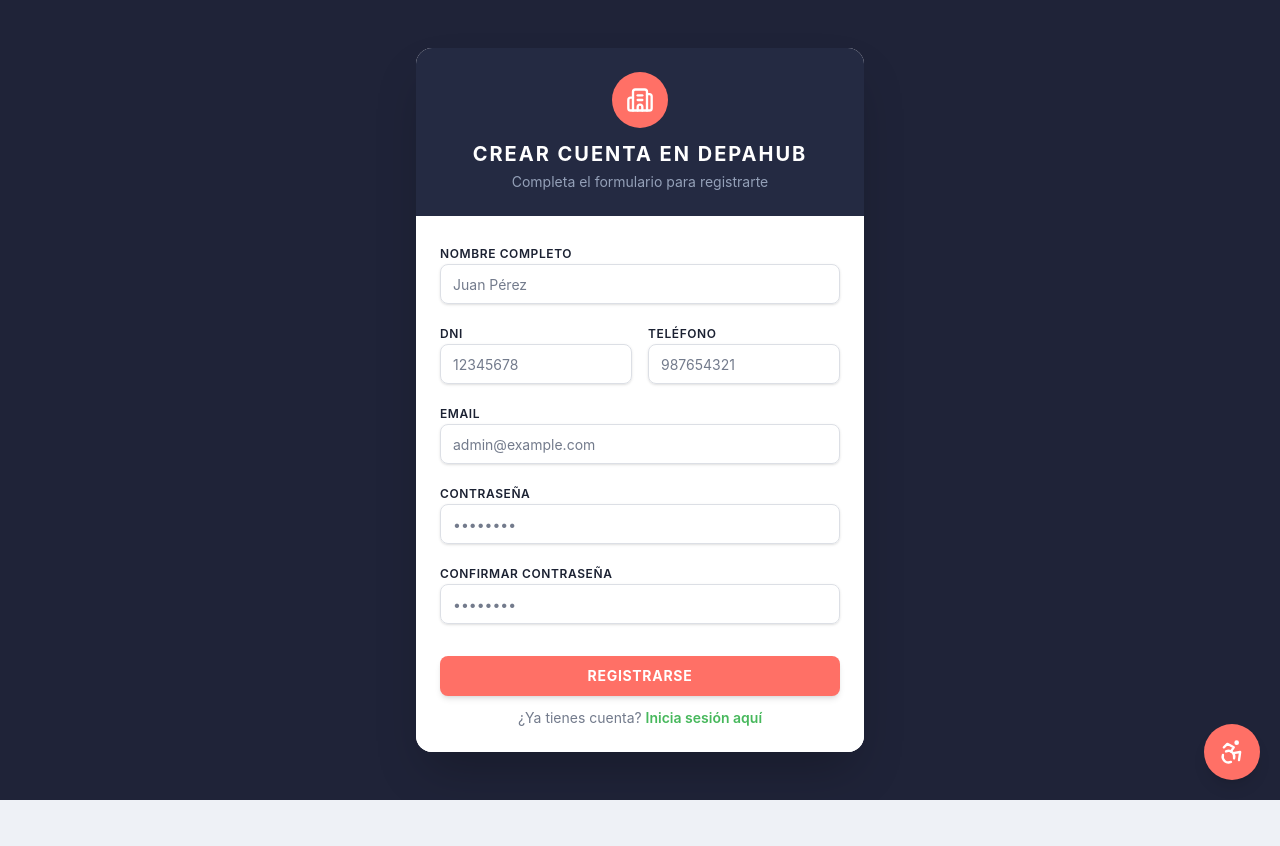
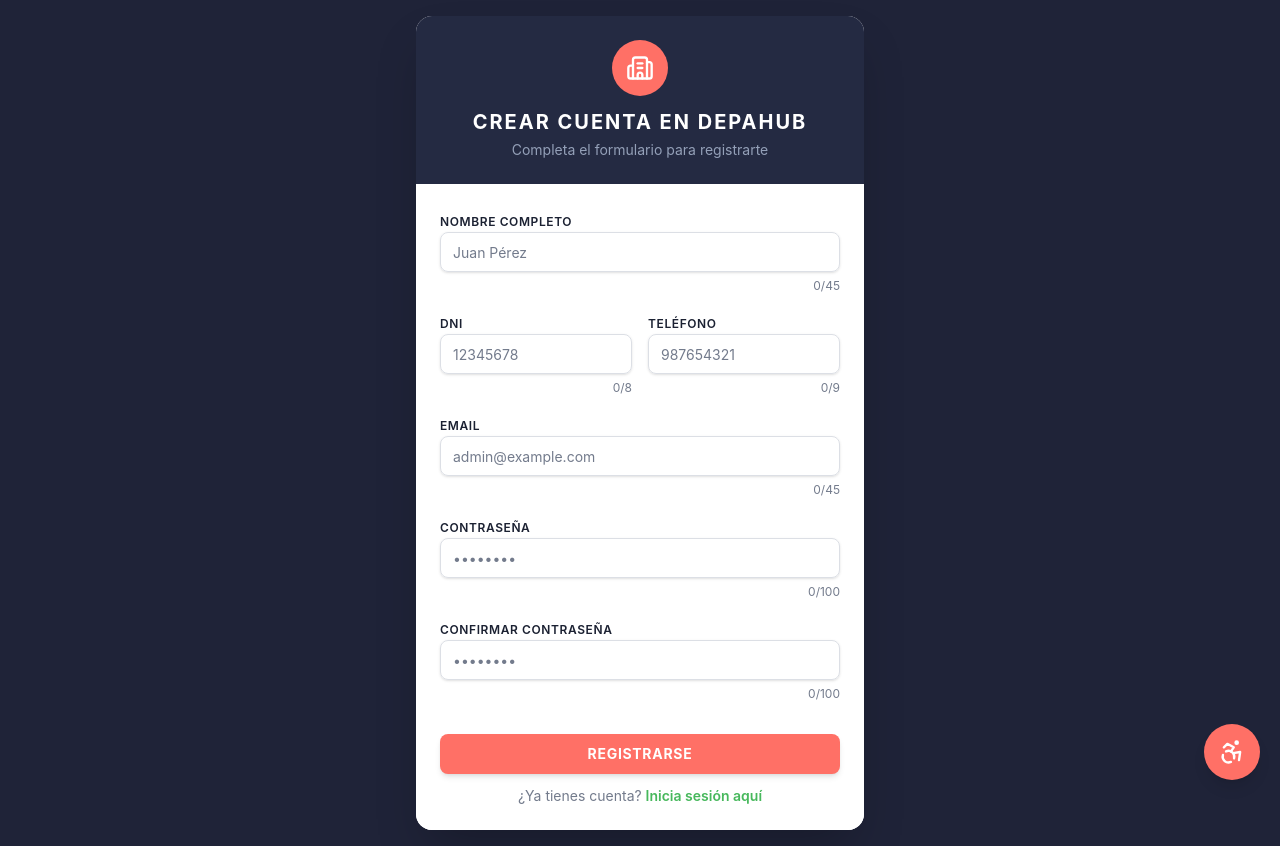
Before and after one commit to HenryDiAmped/depahub-frontend, a Next.js app: page /register in a window 1280 px wide. Before the commit the page ends 800 px from the top, so only its background shows below. Built offline with nearby package versions, Linux system fonts and the light colour scheme.

Commit message:
feat: Mostrar limite de caracteres en los inputs

```diff
--- a/app/dashboard/contratos/page.tsx
+++ b/app/dashboard/contratos/page.tsx
@@ -39,6 +39,7 @@
 import type { Contrato, Inquilino } from "@/lib/types";
 import { toast } from "@/hooks/use-toast";
 import { errorHandlers } from "@/lib/error-handler";
+import { CharacterCounter } from "@/components/ui/character-counter";
 
 export default function ContratosPage() {
   const { admin } = useAuth();
@@ -459,6 +460,7 @@
                     placeholder="Ej: Pago mensual, mantenimiento incluido..."
                     className="rounded-lg mt-1"
                   />
+                  <CharacterCounter value={formData.condiciones} limit={200} />
                 </div>
               </div>
               <DialogFooter className="mt-6 gap-2">
--- a/app/dashboard/cuentas/page.tsx
+++ b/app/dashboard/cuentas/page.tsx
@@ -34,6 +34,7 @@
 import type { Cuenta, Inquilino } from "@/lib/types";
 import { toast } from "@/hooks/use-toast";
 import { errorHandlers } from "@/lib/error-handler";
+import { CharacterCounter } from "@/components/ui/character-counter";
 
 export default function CuentasPage() {
   const { admin } = useAuth();
@@ -260,6 +261,7 @@
                     required
                     className="h-10 rounded-lg mt-1"
                   />
+                  <CharacterCounter value={formData.concepto} limit={45} />
                 </div>
                 <div>
                   <Label className="text-xs font-semibold uppercase tracking-wider">
--- a/app/dashboard/inquilinos/page.tsx
+++ b/app/dashboard/inquilinos/page.tsx
@@ -38,6 +38,7 @@
 import type { Inquilino, Inmueble, EstadoInquilino } from "@/lib/types";
 import { toast } from "@/hooks/use-toast";
 import { errorHandlers } from "@/lib/error-handler";
+import { CharacterCounter } from "@/components/ui/character-counter";
 
 export default function InquilinosPage() {
   const { admin } = useAuth();
@@ -283,6 +284,7 @@
                     required
                     className="h-10 rounded-lg mt-1"
                   />
+                  <CharacterCounter value={formData.nombreCompleto} limit={45} />
                 </div>
                 <div>
                   <Label className="text-xs font-semibold uppercase tracking-wider">
@@ -297,6 +299,7 @@
                     required
                     className="h-10 rounded-lg mt-1"
                   />
+                  <CharacterCounter value={formData.dni} limit={8} />
                 </div>
                 <div>
                   <Label className="text-xs font-semibold uppercase tracking-wider">
@@ -311,6 +314,7 @@
                     required
                     className="h-10 rounded-lg mt-1"
                   />
+                  <CharacterCounter value={formData.telefono} limit={9} />
                 </div>
                 <div>
                   <Label className="text-xs font-semibold uppercase tracking-wider">
@@ -326,6 +330,7 @@
                     placeholder="correo@ejemplo.com"
                     className="h-10 rounded-lg mt-1"
                   />
+                  <CharacterCounter value={formData.email} limit={45} />
                 </div>
                 <div>
                   <Label className="text-xs font-semibold uppercase tracking-wider">
--- a/app/dashboard/propiedades/[id]/page.tsx
+++ b/app/dashboard/propiedades/[id]/page.tsx
@@ -33,6 +33,7 @@
 import type { Propiedad, Inmueble, EstadoInmueble, Inquilino } from "@/lib/types";
 import { toast } from "@/hooks/use-toast";
 import { errorHandlers } from "@/lib/error-handler";
+import { CharacterCounter } from "@/components/ui/character-counter";
 
 export default function PropiedadDetallePage() {
   const params = useParams();
@@ -243,6 +244,7 @@
                     required
                     className="h-10 rounded-lg mt-1"
                   />
+                  <CharacterCounter value={formData.nombre} limit={45} />
                 </div>
                 <div className="grid grid-cols-2 gap-4">
                   <div>
@@ -311,6 +313,7 @@
                     }
                     className="rounded-lg mt-1"
                   />
+                  <CharacterCounter value={formData.descripcion} limit={255} />
                 </div>
               </div>
               <DialogFooter className="mt-6 gap-2">
--- a/app/dashboard/propiedades/page.tsx
+++ b/app/dashboard/propiedades/page.tsx
@@ -27,6 +27,7 @@
 import type { Propiedad } from "@/lib/types";
 import { toast } from "@/hooks/use-toast";
 import { errorHandlers } from "@/lib/error-handler";
+import { CharacterCounter } from "@/components/ui/character-counter";
 
 // ── Constantes de color del sistema de diseño ──────────────────────────────
 const NAV_BG = "hsl(229,29%,20%)";
@@ -217,6 +218,7 @@
                     required
                     className="h-10 rounded-lg mt-1"
                   />
+                  <CharacterCounter value={formData.nombre} limit={45} />
                 </div>
                 <div>
                   <Label className="text-xs font-semibold uppercase tracking-wider">
@@ -231,6 +233,7 @@
                     required
                     className="h-10 rounded-lg mt-1"
                   />
+                  <CharacterCounter value={formData.direccion} limit={45} />
                 </div>
                 <div>
                   <Label className="text-xs font-semibold uppercase tracking-wider">
@@ -245,6 +248,7 @@
                     required
                     className="h-10 rounded-lg mt-1"
                   />
+                  <CharacterCounter value={formData.distrito} limit={45} />
                 </div>
                 <div>
                   <Label className="text-xs font-semibold uppercase tracking-wider">
@@ -258,6 +262,7 @@
                     }
                     className="rounded-lg mt-1"
                   />
+                  <CharacterCounter value={formData.descripcion} limit={255} />
                 </div>
               </div>
               <DialogFooter className="mt-6 gap-2">
--- a/app/login/page.tsx
+++ b/app/login/page.tsx
@@ -15,6 +15,7 @@
   CardTitle,
 } from "@/components/ui/card";
 import { Building2 } from "lucide-react";
+import { CharacterCounter } from "@/components/ui/character-counter";
 
 export default function LoginPage() {
   const { login } = useAuth();
@@ -67,6 +68,7 @@
                 disabled={isLoading}
                 className="h-10 rounded-lg border-border focus-visible:ring-[hsl(4,100%,70%)]"
               />
+              <CharacterCounter value={email} limit={45} />
             </div>
             <div className="space-y-1.5">
               <Label htmlFor="password" className="text-xs font-semibold uppercase tracking-wider text-foreground">
@@ -82,6 +84,7 @@
                 disabled={isLoading}
                 className="h-10 rounded-lg border-border focus-visible:ring-[hsl(4,100%,70%)]"
               />
+              <CharacterCounter value={password} limit={100} />
             </div>
           </CardContent>
           <CardFooter className="bg-white flex flex-col space-y-3 px-6 pb-6 pt-2">
--- a/app/register/page.tsx
+++ b/app/register/page.tsx
@@ -16,6 +16,7 @@
 } from "@/components/ui/card";
 import { Building2 } from "lucide-react";
 import { toast } from "@/hooks/use-toast";
+import { CharacterCounter } from "@/components/ui/character-counter";
 
 export default function RegisterPage() {
   const { register } = useAuth();
@@ -98,6 +99,7 @@
                 disabled={isLoading}
                 className="h-10 rounded-lg border-border focus-visible:ring-[hsl(4,100%,70%)]"
               />
+              <CharacterCounter value={formData.nombreCompleto} limit={45} />
             </div>
             <div className="grid grid-cols-2 gap-4">
               <div className="space-y-1.5">
@@ -115,6 +117,7 @@
                   disabled={isLoading}
                   className="h-10 rounded-lg border-border focus-visible:ring-[hsl(4,100%,70%)]"
                 />
+                <CharacterCounter value={formData.dni} limit={8} />
               </div>
               <div className="space-y-1.5">
                 <Label htmlFor="telefono" className="text-xs font-semibold uppercase tracking-wider text-foreground">
@@ -131,6 +134,7 @@
                   disabled={isLoading}
                   className="h-10 rounded-lg border-border focus-visible:ring-[hsl(4,100%,70%)]"
                 />
+                <CharacterCounter value={formData.telefono} limit={9} />
               </div>
             </div>
             <div className="space-y-1.5">
@@ -148,6 +152,7 @@
                 disabled={isLoading}
                 className="h-10 rounded-lg border-border focus-visible:ring-[hsl(4,100%,70%)]"
               />
+              <CharacterCounter value={formData.email} limit={45} />
             </div>
             <div className="space-y-1.5">
               <Label htmlFor="password" className="text-xs font-semibold uppercase tracking-wider text-foreground">
@@ -164,6 +169,7 @@
                 disabled={isLoading}
                 className="h-10 rounded-lg border-border focus-visible:ring-[hsl(4,100%,70%)]"
               />
+              <CharacterCounter value={formData.password} limit={100} />
             </div>
             <div className="space-y-1.5">
               <Label htmlFor="confirmPassword" className="text-xs font-semibold uppercase tracking-wider text-foreground">
@@ -180,6 +186,7 @@
                 disabled={isLoading}
                 className="h-10 rounded-lg border-border focus-visible:ring-[hsl(4,100%,70%)]"
               />
+              <CharacterCounter value={formData.confirmPassword} limit={100} />
             </div>
           </CardContent>
           <CardFooter className="bg-white flex flex-col space-y-3 px-6 pb-6 pt-2">
--- /dev/null
+++ b/components/ui/character-counter.tsx
@@ -0,0 +1,23 @@
+import { cn } from "@/lib/utils";
+
+interface CharacterCounterProps {
+  value: string;
+  limit: number;
+}
+
+export function CharacterCounter({ value, limit }: CharacterCounterProps) {
+  const exceedsLimit = value.length > limit;
+
+  return (
+    <p
+      className={cn(
+        "mt-1 text-right text-xs text-muted-foreground",
+        exceedsLimit && "font-semibold text-destructive"
+      )}
+      aria-live="polite"
+    >
+      {value.length}/{limit}
+      {exceedsLimit && " — supera el límite permitido"}
+    </p>
+  );
+}
```
